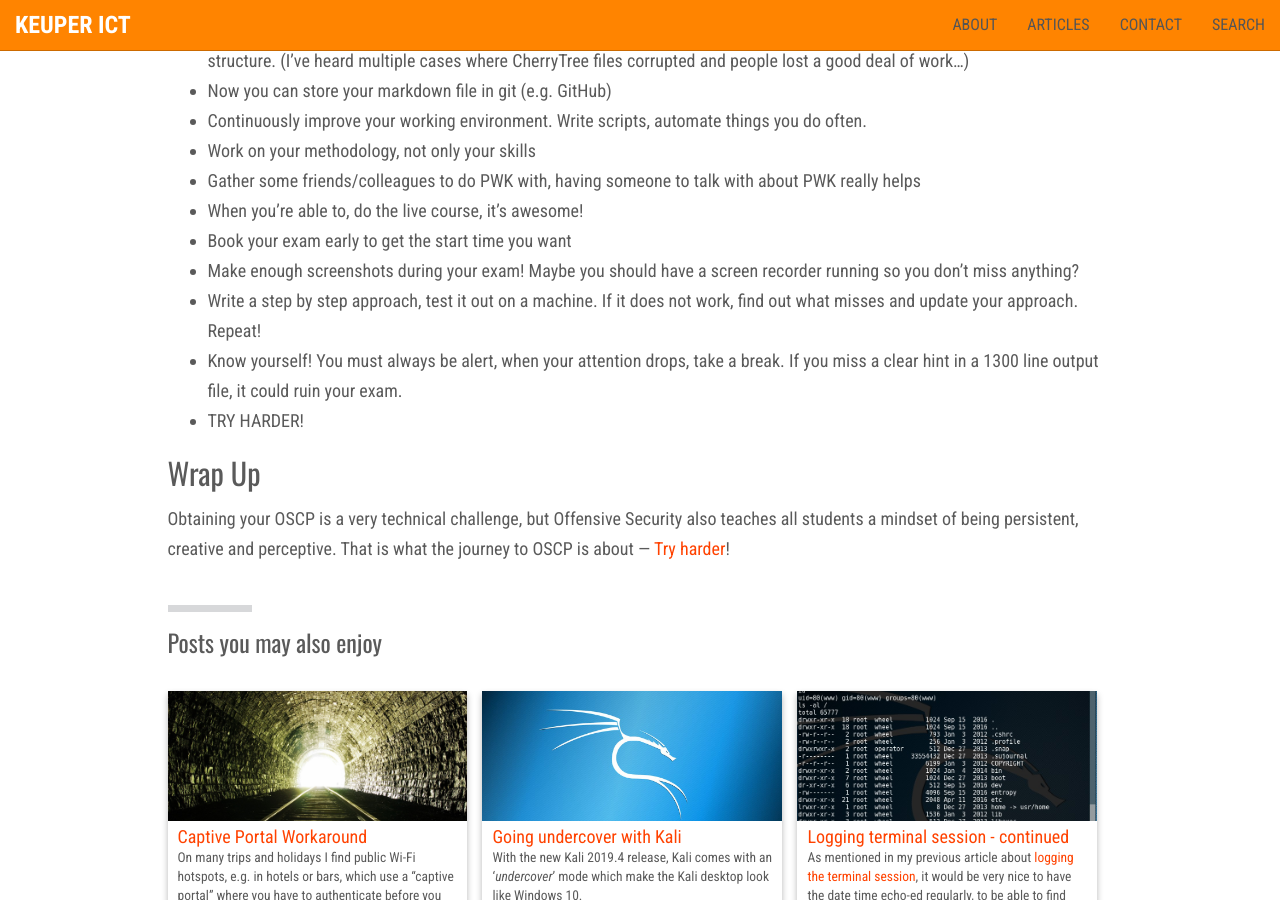
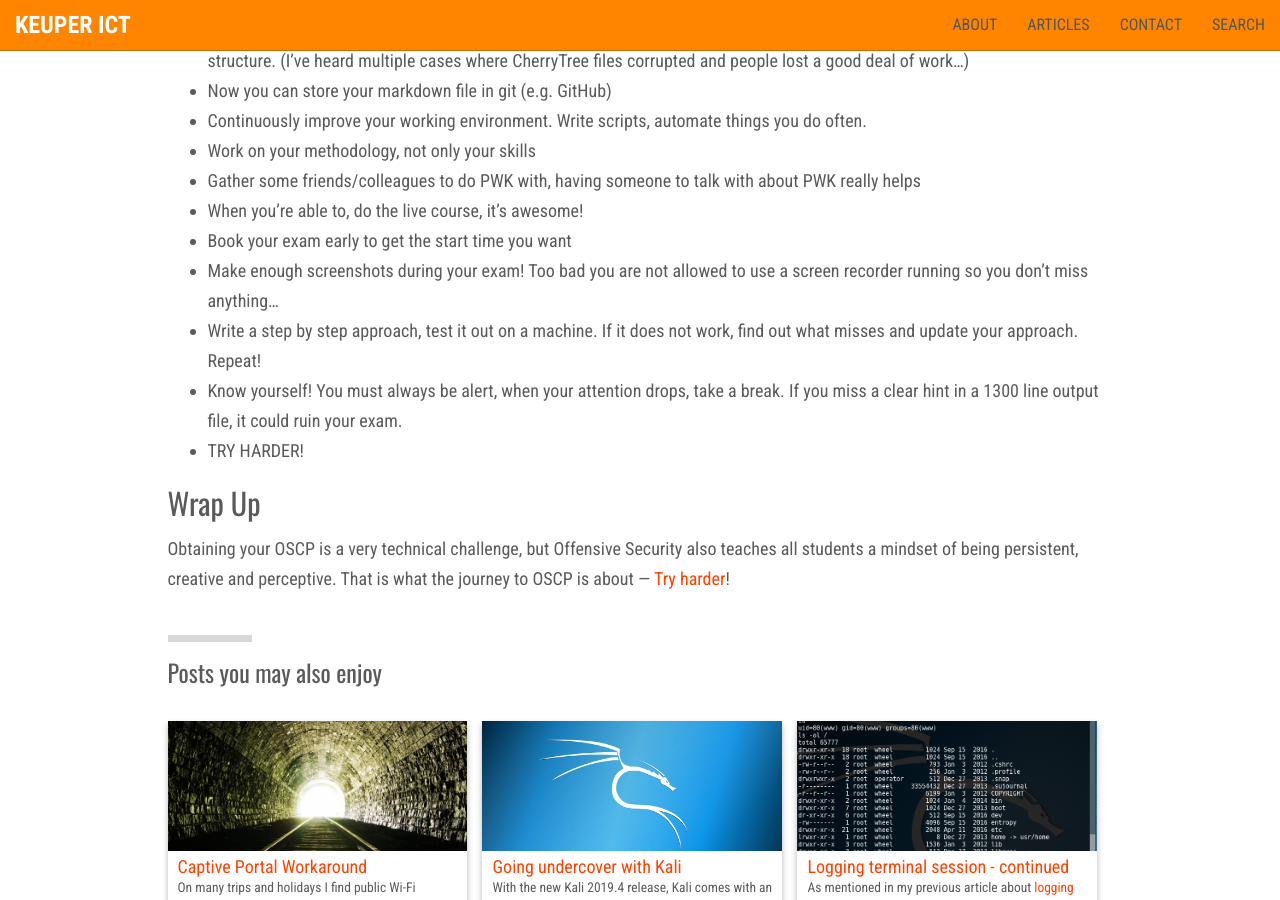
Before and after one commit to jkeuper/jkeuper.github.io, a Jekyll site: the page built from _posts/2020-02-18-oscp-journey.md, in a window 1280 px wide and 900 px high, scrolled down 3738 px. Built offline with Jekyll 4.4.1, drawn with Linux system fonts in a browser that asks for light colours; nearby versions of some CDN libraries.

Commit message:
Updated screenrecorder reference, is not allowed

```diff
--- a/_posts/2020-02-18-oscp-journey.md
+++ b/_posts/2020-02-18-oscp-journey.md
@@ -164,8 +164,8 @@
   to talk with about PWK really helps
 * When you're able to, do the live course, it's awesome!
 * Book your exam early to get the start time you want
-* Make enough screenshots during your exam! Maybe you should have
-  a screen recorder running so you don't miss anything?
+* Make enough screenshots during your exam! Too bad you are not allowed
+  to use a screen recorder running so you don't miss anything...
 * Write a step by step approach, test it out on a machine. If it does
   not work, find out what misses and update your approach. Repeat!
 * Know yourself! You must always be alert, when your attention drops,
```
